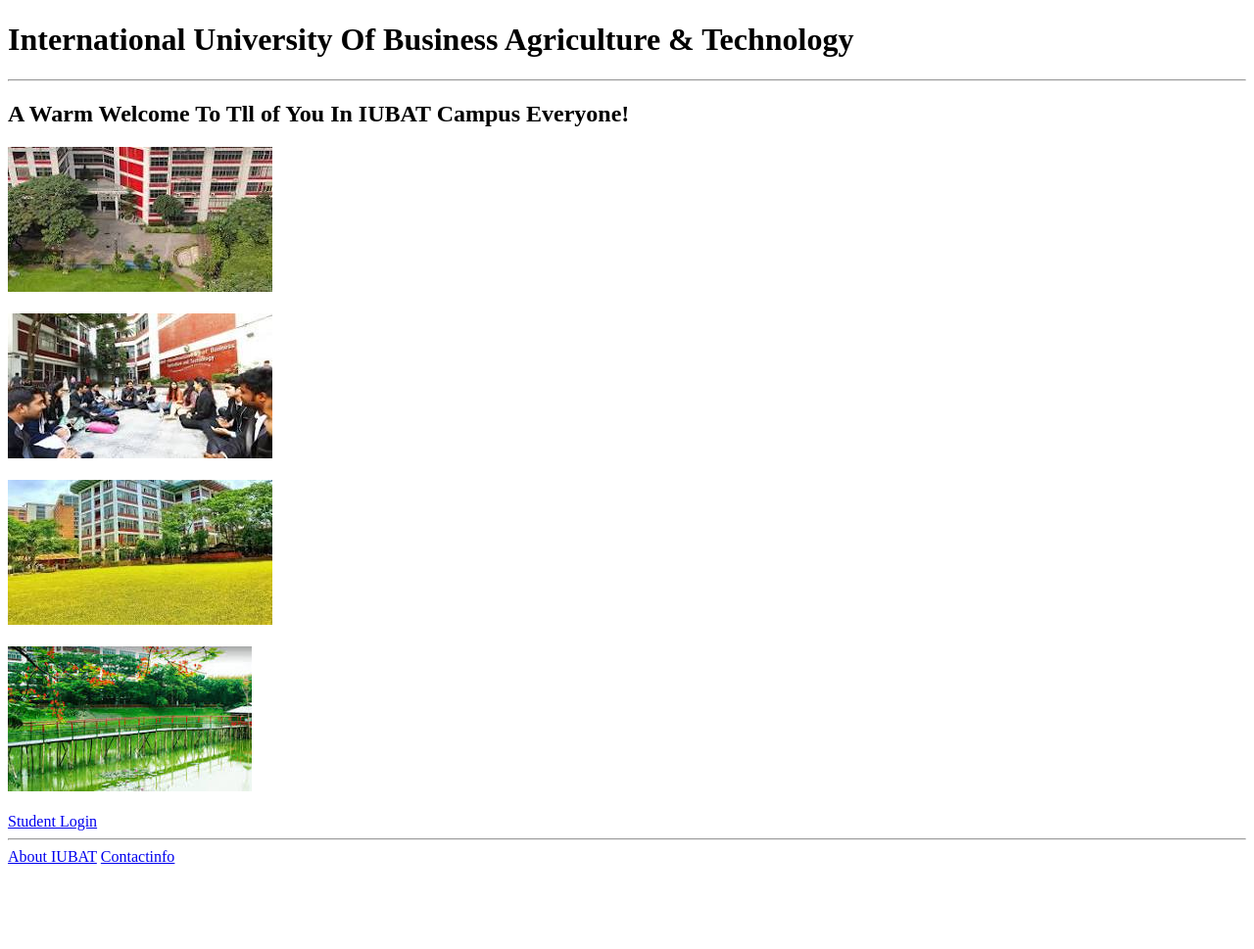
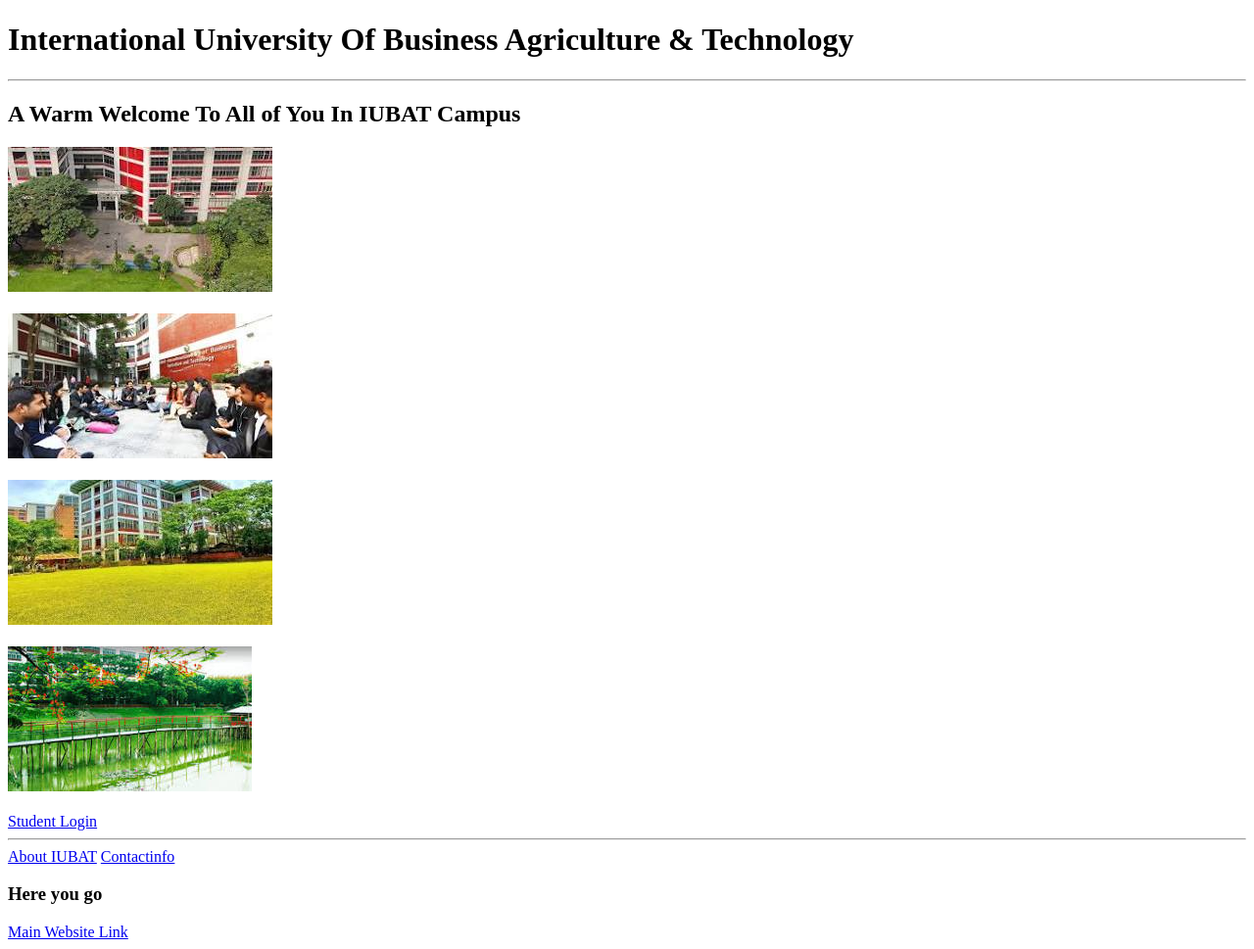
Before and after one commit to Jahid-713/SampleIUBATPortfolio, a plain HTML site: page index.html in a window 1280 px wide. Shown: the part 203-1172 px from the top of the page at 98% size. Before the commit the page ends 1095 px from the top, so only its background shows below. Drawn offline with Linux system fonts and the light colour scheme.

Commit message:
Update index.html

```diff
--- a/index.html
+++ b/index.html
@@ -9,7 +9,7 @@
 
     <h1>International University Of Business Agriculture & Technology</h1>
        <hr />
-    <h2>A Warm Welcome To Tll of You In IUBAT Campus Everyone!</h2>
+    <h2>A Warm Welcome To All of You In IUBAT Campus</h2>
     <img src="./download (1).jpg" alt="Campus front side">
        <br />
        <br />
@@ -26,5 +26,7 @@
     <hr />
     <a href="./About.html">About IUBAT</a>
     <a href="./contact.html">Contactinfo</a>
+    <h3>Here you go</h3>
+        <a href="https://iubat.edu/" >Main Website Link</a>
     </body>
 </html>
```
